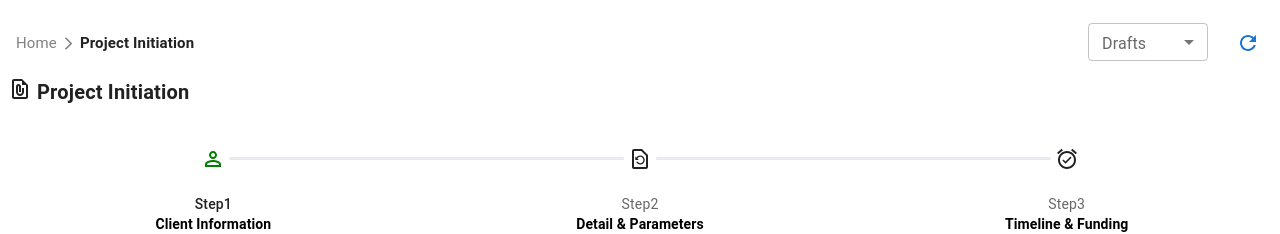
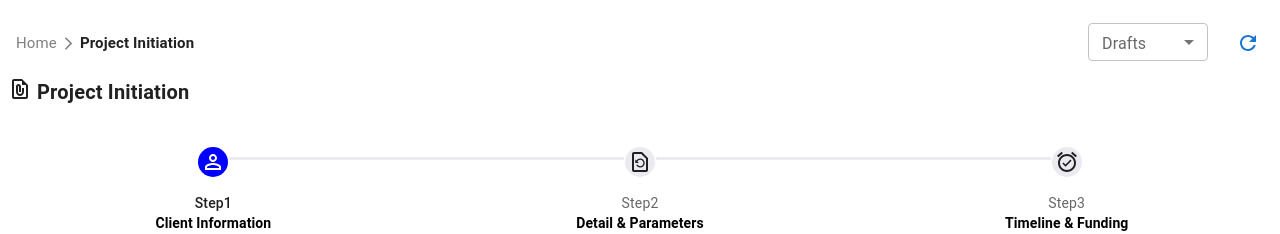
Before and after one commit to abhishekST/ProjectInitiation, a React (Create React App) app: page / in a window 1280 px wide. Shown: the top 234 px of the page. Built offline with nearby package versions, Linux system fonts and the light colour scheme; no server answers.

Commit message:
fix: classes issue

```diff
--- a/src/pages/ProjectInit/ClientInformation/index.tsx
+++ b/src/pages/ProjectInit/ClientInformation/index.tsx
@@ -62,7 +62,7 @@ function getStyles (_name: string, _personName: any, theme: Theme) {
 // ? theme.typography.fontWeightRegular
 // : theme.typography.fontWeightMedium,
 
-export const ClientInformation = (_props: any): JSX.Element => {
+const ClientInformation = (_props: any): JSX.Element => {
   const clientInfo = useSelector((state: RootState) => state.clientInfo)
   const dispatch = useDispatch()
   const { phaseData } = projectInitiaonMock
@@ -370,3 +370,5 @@ export const ClientInformation = (_props: any): JSX.Element => {
     </>
   )
 }
+
+export default ClientInformation
--- a/src/pages/ProjectInit/ProjectOverAllSummary/index.tsx
+++ b/src/pages/ProjectInit/ProjectOverAllSummary/index.tsx
@@ -80,7 +80,7 @@ function getStyles (_name: string, _personName: any, theme: Theme) {
 // ? theme.typography.fontWeightRegular
 // : theme.typography.fontWeightMedium,
 
-export const ProjectOverAllSummary = (): JSX.Element => {
+const ProjectOverAllSummary = (): JSX.Element => {
   const { phaseData } = projectInitiaonMock
   const projectOverAllSummary = useSelector(
     (state: RootState) => state.projectOverAllSummary
@@ -831,3 +831,5 @@ export const ProjectOverAllSummary = (): JSX.Element => {
     </>
   )
 }
+
+export default ProjectOverAllSummary
--- a/src/pages/ProjectInit/TimelineAndFunding/index.tsx
+++ b/src/pages/ProjectInit/TimelineAndFunding/index.tsx
@@ -17,7 +17,7 @@ import { useDispatch, useSelector } from 'react-redux'
 import { type RootState } from '../../../store'
 import { changeBillingFrequency, changeEndDate, changeNoOfDays, changeProjectBilling, changeStartDate, changeTotalApprovedHours } from './reducer'
 
-export const TimelineAndFunding = (): JSX.Element => {
+const TimelineAndFunding = (): JSX.Element => {
   const timelineAndFunding = useSelector((state: RootState) => state.timelineAndFunding)
   const dispatch = useDispatch()
 
@@ -241,3 +241,5 @@ export const TimelineAndFunding = (): JSX.Element => {
     </>
   )
 }
+
+export default TimelineAndFunding
--- a/src/pages/ProjectInit/index.tsx
+++ b/src/pages/ProjectInit/index.tsx
@@ -1,4 +1,4 @@
-import React from 'react'
+import React, { Suspense } from 'react'
 import {
   Box,
   Stepper,
@@ -14,6 +14,7 @@ import {
   InputLabel,
   Select
 } from '@mui/material'
+import { makeStyles } from 'tss-react/mui'
 import {
   East,
   West,
@@ -29,10 +30,16 @@ import StepConnector, {
   stepConnectorClasses
 } from '@mui/material/StepConnector'
 
-// import clsx from 'clsx'
-import { ClientInformation } from './ClientInformation'
-import { ProjectOverAllSummary } from './ProjectOverAllSummary'
-import { TimelineAndFunding } from './TimelineAndFunding'
+import clsx from 'clsx'
+const ProjectOverAllSummary = React.lazy(
+  async () => await import('./ProjectOverAllSummary')
+)
+const ClientInformation = React.lazy(
+  async () => await import('./ClientInformation')
+)
+const TimelineAndFunding = React.lazy(
+  async () => await import('./TimelineAndFunding')
+)
 
 const steps = [
   {
@@ -80,6 +87,24 @@ const QontoConnector = styled(StepConnector)(({ theme }) => ({
 }))
 
 export const ProjectInitiation = (): JSX.Element => {
+  const useStyles = makeStyles()(() => ({
+    root: {
+      height: '30px',
+      width: '30px',
+      backgroundColor: '#eaeaf0',
+      padding: 3,
+      display: 'inline-block',
+      borderRadius: '50%'
+    },
+    active: {
+      backgroundColor: 'blue',
+      color: 'white'
+    },
+    completed: {
+      backgroundColor: 'green',
+      color: 'green'
+    }
+  }))
   const [age, setAge] = React.useState('')
   const [currentStep, setCurrentStep] = React.useState(1)
   const [isStep1Completed, setIsStep1Completed] = React.useState(false)
@@ -105,14 +130,16 @@ export const ProjectInitiation = (): JSX.Element => {
     setCurrentStep((prevActiveStep) => prevActiveStep - 1)
   }
 
+  const { classes } = useStyles()
+
   const PermIdentityOutlinedIcon = (props: any): JSX.Element => {
-    // const { active, completed } = props
+    const { active, completed } = props
     return (
       <div
-        // className={clsx(classes.root, {
-        //   [classes.active]: active,
-        //   [classes.completed]: completed
-        // })}
+      className={clsx(classes.root, {
+        [classes.active]: active,
+        [classes.completed]: completed
+      })}
       >
         {<PermIdentityOutlined />}
       </div>
@@ -120,13 +147,13 @@ export const ProjectInitiation = (): JSX.Element => {
   }
 
   const RestorePageOutlinedIcon = (props: any): JSX.Element => {
-    // const { active, completed } = props
+    const { active, completed } = props
     return (
       <div
-        // className={clsx(classes.root, {
-        //   [classes.active]: active,
-        //   [classes.completed]: completed
-        // })}
+      className={clsx(classes.root, {
+        [classes.active]: active,
+        [classes.completed]: completed
+      })}
       >
         <RestorePageOutlined />
       </div>
@@ -134,22 +161,20 @@ export const ProjectInitiation = (): JSX.Element => {
   }
 
   const AlarmOnOutlinedIcon = (props: any): JSX.Element => {
-    // const { active, completed } = props
+    const { active, completed } = props
     return (
       <div
-        // className={clsx(classes.root, {
-        //   [classes.active]: active,
-        //   [classes.completed]: completed
-        // })}
+      className={clsx(classes.root, {
+        [classes.active]: active,
+        [classes.completed]: completed
+      })}
       >
         <AlarmOnOutlined />
       </div>
     )
   }
 
-  const resetFormData = (): void => {
-
-  }
+  const resetFormData = (): void => {}
 
   return (
     <div>
@@ -179,7 +204,9 @@ export const ProjectInitiation = (): JSX.Element => {
               id="demo-select-small"
               value={age}
               label="Draft"
-              onChange={(e) => { setAge(e.target.value) }}
+              onChange={(e) => {
+                setAge(e.target.value)
+              }}
               sx={{ height: '38px', width: '120px' }}
             >
               <MenuItem value="draft">Draft</MenuItem>
@@ -203,24 +230,6 @@ export const ProjectInitiation = (): JSX.Element => {
           alternativeLabel
           connector={<QontoConnector />}
         >
-          {/* {
-                        steps.map((obj, index) => {
-                            // const stepProps = {};
-                            const labelProps = {};
-                            //  labelProps.error = true;
-                            if (isStepOptional(index)) {
-                                labelProps.optional = (
-                                    <>
-                                        <Typography sx={{ fontWeight: 'bold', color: 'black' }} variant="subtitle2">{obj.detailStep}</Typography>
-                                        <Chip sx={{ borderRadius: 2 }} label={obj.chipLable} size="small" color={obj.chipColor} variant="outlined" />
-                                    </>
-
-                                );
-                            }
-                            return returnStep(obj, labelProps);
-                        })
-                    } */}
-
           <Step
             sx={{ color: isStep1Completed ? 'green' : 'green' }}
             completed={isStep1Completed}
@@ -305,7 +314,9 @@ export const ProjectInitiation = (): JSX.Element => {
           </Step>
           <Step completed={isStep3Completed} key={steps[2].step}>
             <StepLabel
-              StepIconComponent={!isStep3Completed ? AlarmOnOutlinedIcon : undefined}
+              StepIconComponent={
+                !isStep3Completed ? AlarmOnOutlinedIcon : undefined
+              }
               optional={
                 <>
                   <Typography
@@ -345,9 +356,11 @@ export const ProjectInitiation = (): JSX.Element => {
             </StepLabel>
           </Step>
         </Stepper>
-        {currentStep === 1 && <ClientInformation />}
-        {currentStep === 2 && <ProjectOverAllSummary />}
-        {currentStep === 3 && <TimelineAndFunding />}
+        <Suspense>
+          {currentStep === 1 && <ClientInformation />}
+          {currentStep === 2 && <ProjectOverAllSummary />}
+          {currentStep === 3 && <TimelineAndFunding />}
+        </Suspense>
       </Box>
 
       <Paper
```
